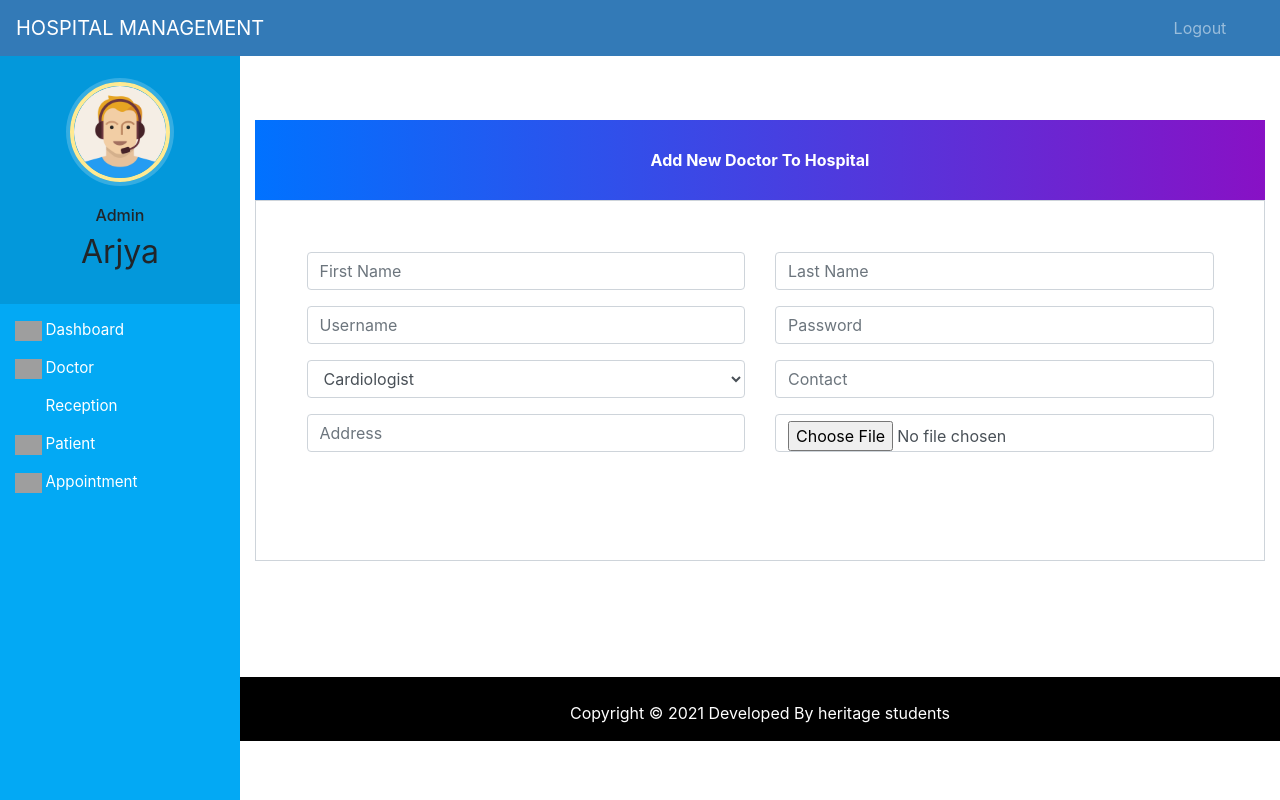
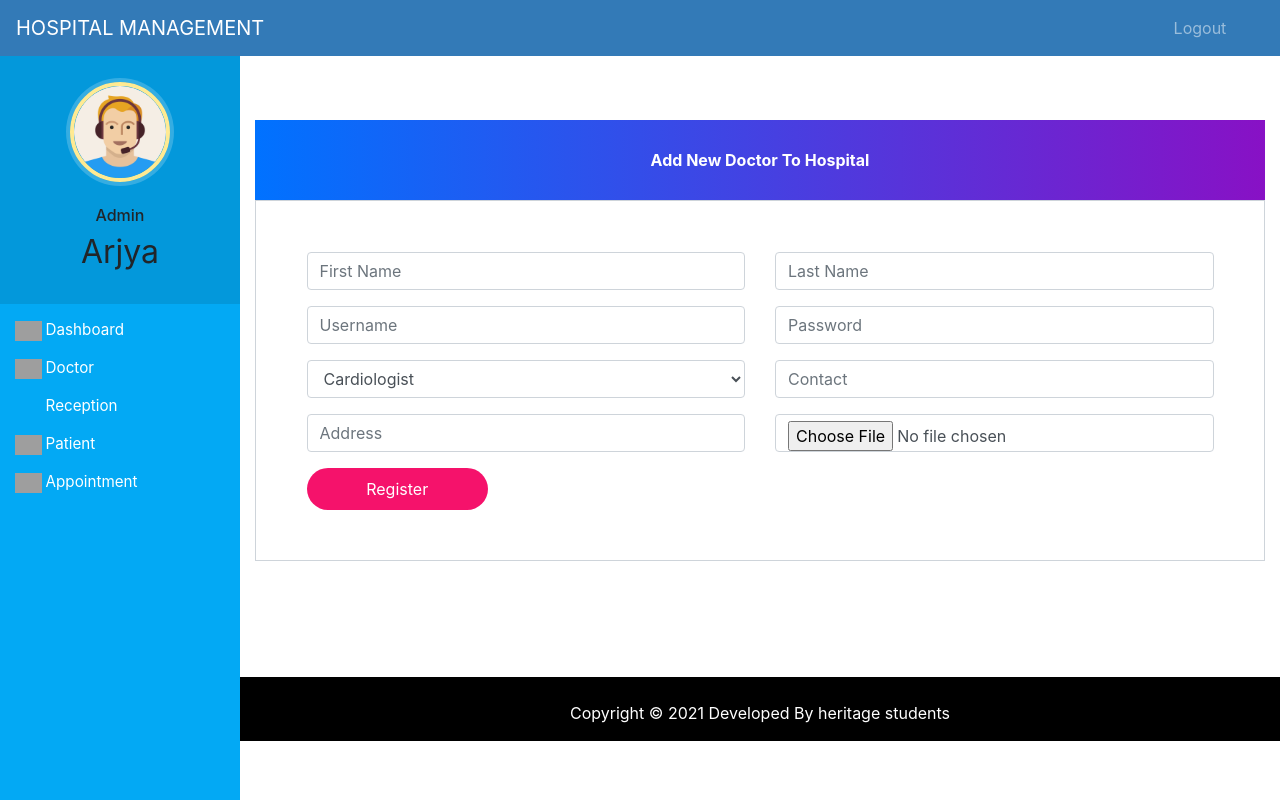
Before and after one commit to Ashsakshi19/hospitalManagementDjango, a Django app: page /admin-add-doctor in a window 1280 px wide. Run offline with Django 3.2, Linux system fonts and the light colour scheme; a user stored in the database is signed in; some libraries are stand-ins or nearby versions; grey boxes are pictures that could not be loaded.

Commit message:
pink color added

```diff
--- a/templates/hospital/admin_add_doctor.html
+++ b/templates/hospital/admin_add_doctor.html
@@ -33,7 +33,7 @@
       padding: 1%;
       width: 20%;
       cursor: pointer;
-      background: #ffffff;
+      background: #f5126b;
       color: #fff;
     }
 
```
